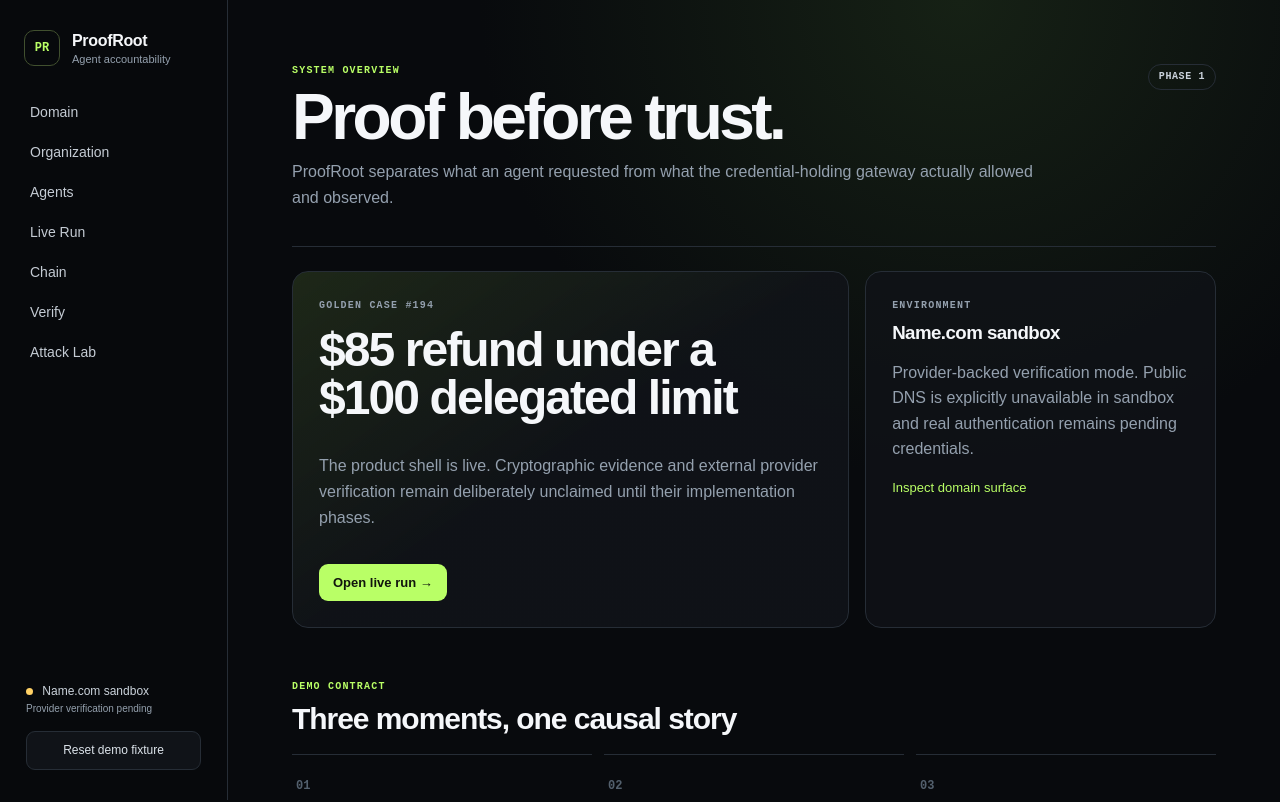
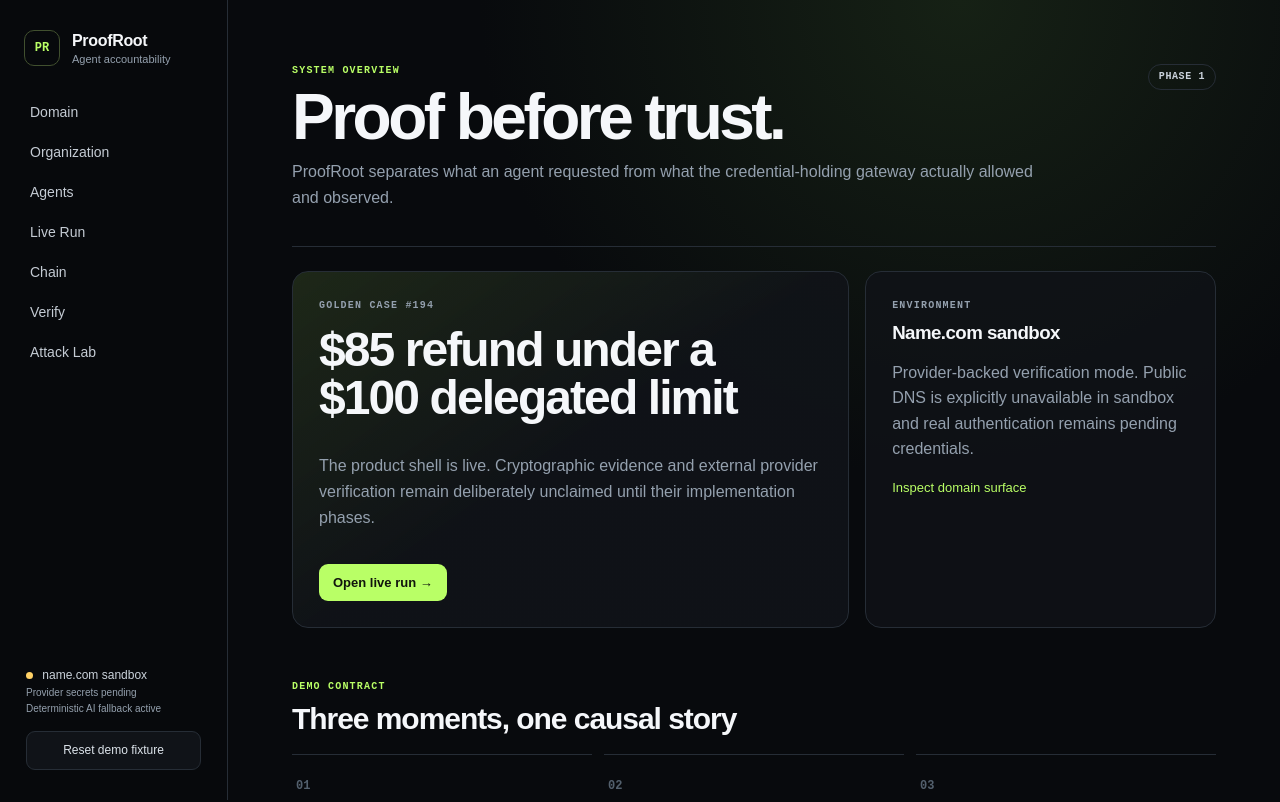
Before and after one commit to Shiv-aurora/DevNetwork-hackathon, a Next.js app: page / in a window 1280 px wide. Shown: the top 802 px of the page. Built offline with nearby package versions, Linux system fonts and the light colour scheme; no server answers.

Commit message:
feat: show truthful deployment environment in shell

```diff
--- a/components/ProductShell.js
+++ b/components/ProductShell.js
@@ -12,6 +12,10 @@ const NAV = [
 ];
 
 export default function ProductShell({ children }) {
+  const namecomEnvironment = process.env.NAMECOM_ENV ?? "sandbox";
+  const namecomConfigured = Boolean(process.env.NAMECOM_USERNAME && process.env.NAMECOM_TOKEN);
+  const groqConfigured = Boolean(process.env.GROQ_API_KEY && process.env.GROQ_MODEL);
+
   return (
     <div className="app-shell">
       <aside className="sidebar">
@@ -23,8 +27,9 @@ export default function ProductShell({ children }) {
           {NAV.map(([href, label]) => <Link key={href} href={href}>{label}</Link>)}
         </nav>
         <div className="sidebar-foot">
-          <span className="environment-dot" /> Name.com sandbox
-          <small>Provider verification pending</small>
+          <span className="environment-dot" /> name.com {namecomEnvironment}
+          <small>{namecomConfigured ? "Provider credentials configured" : "Provider secrets pending"}</small>
+          <small>{groqConfigured ? "Groq model configured" : "Deterministic AI fallback active"}</small>
           <ResetDemoButton />
         </div>
       </aside>
```
